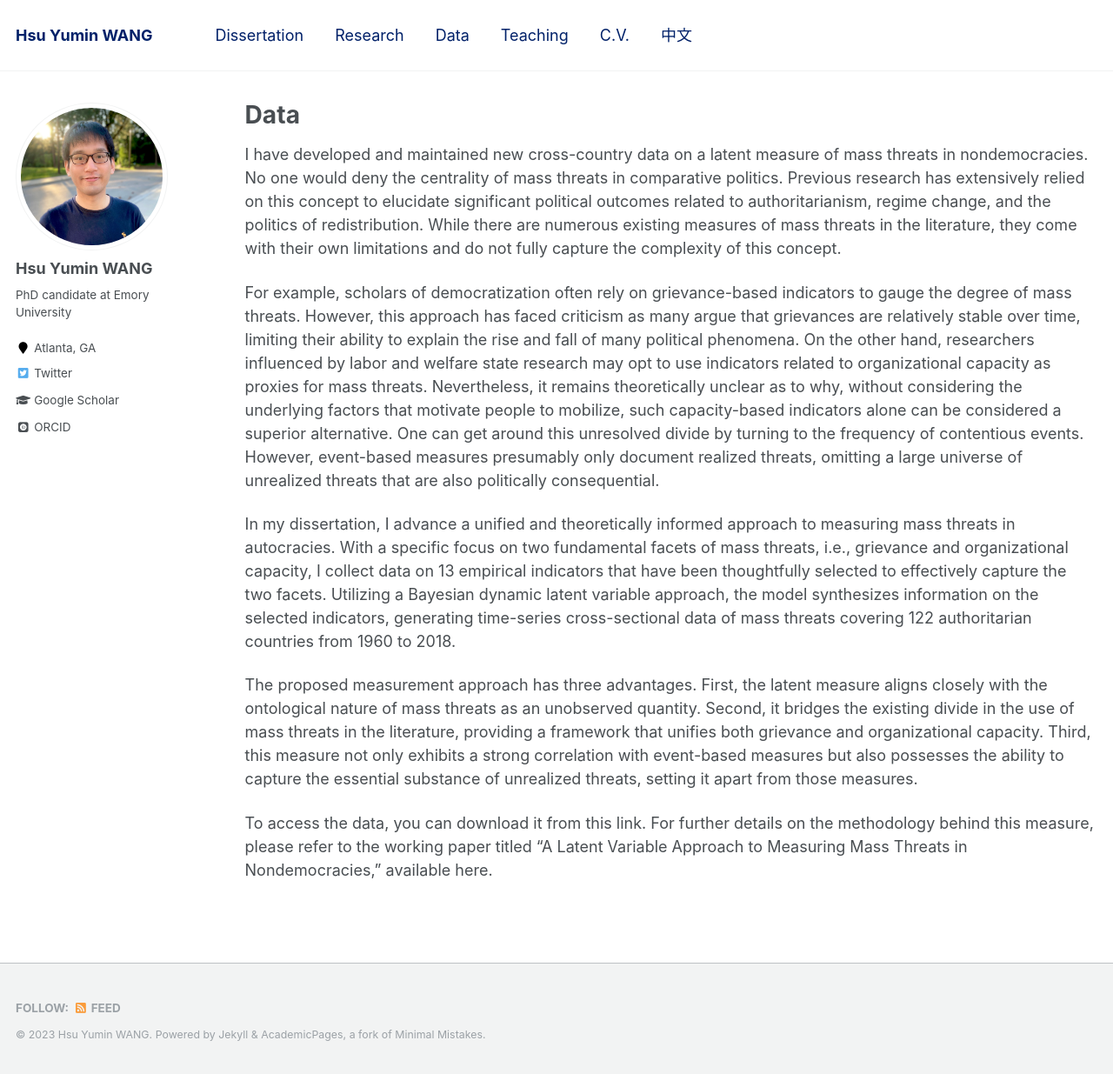
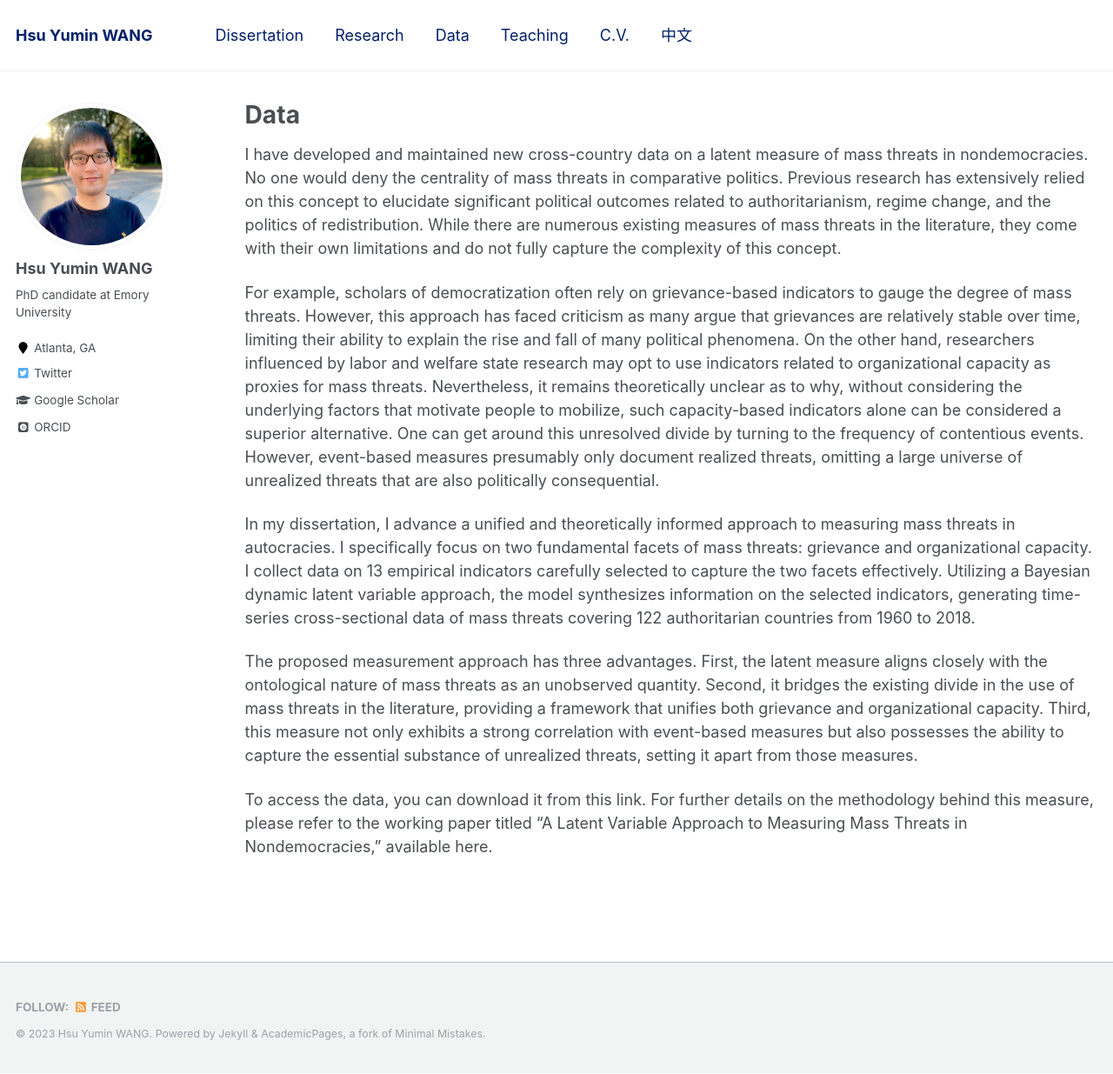
Before and after one commit to hsuyumin/hsuyumin.github.io, a Jekyll site: the page built from _pages/data.md, in a window 1280 px wide and 1235 px high. Shown: the whole window at 87% size. Built offline with Jekyll 4.4.1, drawn with Linux system fonts in a browser that asks for light colours; some web fonts are replaced.

Commit message:
Update data.md

```diff
--- a/_pages/data.md
+++ b/_pages/data.md
@@ -11,7 +11,7 @@ I have developed and maintained new cross-country data on a latent measure of ma
 
 For example, scholars of democratization often rely on grievance-based indicators to gauge the degree of mass threats. However, this approach has faced criticism as many argue that grievances are relatively stable over time, limiting their ability to explain the rise and fall of many political phenomena. On the other hand, researchers influenced by labor and welfare state research may opt to use indicators related to organizational capacity as proxies for mass threats. Nevertheless, it remains theoretically unclear as to why, without considering the underlying factors that motivate people to mobilize, such capacity-based indicators alone can be considered a superior alternative. One can get around this unresolved divide by turning to the frequency of contentious events. However, event-based measures presumably only document realized threats, omitting a large universe of unrealized threats that are also politically consequential.
 
-In my dissertation, I advance a unified and theoretically informed approach to measuring mass threats in autocracies. With a specific focus on two fundamental facets of mass threats, i.e., grievance and organizational capacity, I collect data on 13 empirical indicators that have been thoughtfully selected to effectively capture the two facets. Utilizing a Bayesian dynamic latent variable approach, the model synthesizes information on the selected indicators, generating time-series cross-sectional data of mass threats covering 122 authoritarian countries from 1960 to 2018.
+In my dissertation, I advance a unified and theoretically informed approach to measuring mass threats in autocracies. I specifically focus on two fundamental facets of mass threats: grievance and organizational capacity. I collect data on 13 empirical indicators carefully selected to capture the two facets effectively. Utilizing a Bayesian dynamic latent variable approach, the model synthesizes information on the selected indicators, generating time-series cross-sectional data of mass threats covering 122 authoritarian countries from 1960 to 2018.
 
 The proposed measurement approach has three advantages. First, the latent measure aligns closely with the ontological nature of mass threats as an unobserved quantity. Second, it bridges the existing divide in the use of mass threats in the literature, providing a framework that unifies both grievance and organizational capacity. Third, this measure not only exhibits a strong correlation with event-based measures but also possesses the ability to capture the essential substance of unrealized threats, setting it apart from those measures.
 
```
